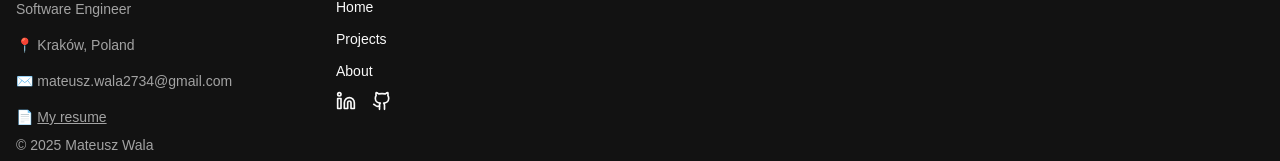
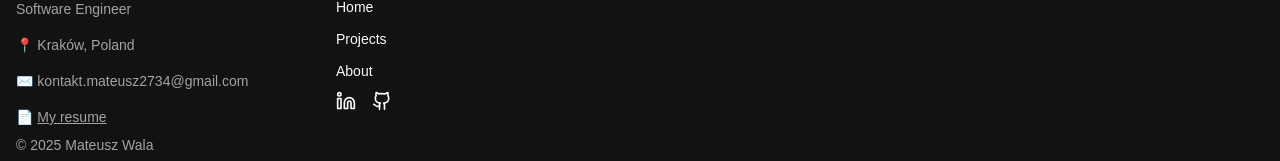
Before and after one commit to Mateusz2734/personal-site, a Next.js app: page / in a window 1280 px wide. Shown: the part 910-1071 px from the top of the page. Built offline with nearby package versions, Linux system fonts and the light colour scheme.

Commit message:
fix: Update email address

```diff
--- a/src/components/footer.tsx
+++ b/src/components/footer.tsx
@@ -13,7 +13,7 @@
                         <h3 className="font-bold text-lg">Mateusz Wala</h3>
                         <p className="text-sm text-muted-foreground">Software Engineer</p>
                         <p className="text-sm text-muted-foreground">📍 Kraków, Poland</p>
-                        <p className="text-sm text-muted-foreground">✉️ mateusz.wala2734@gmail.com</p>
+                        <p className="text-sm text-muted-foreground">✉️ kontakt.mateusz2734@gmail.com</p>
                         <p className="text-sm text-muted-foreground">📄 <a href="resume.pdf" target="_blank" className="underline">My resume</a></p>
                     </div>
                     <div>
```
